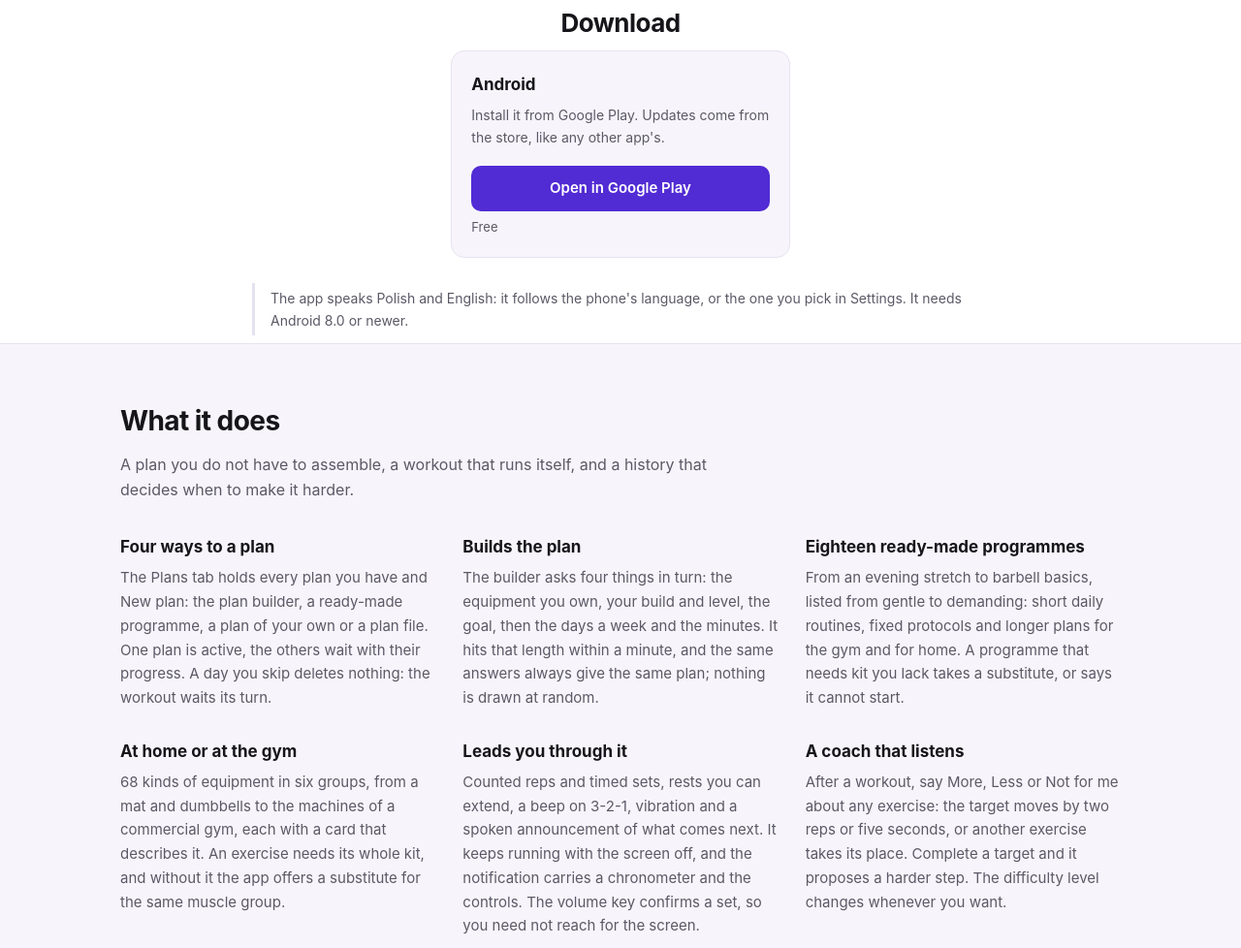
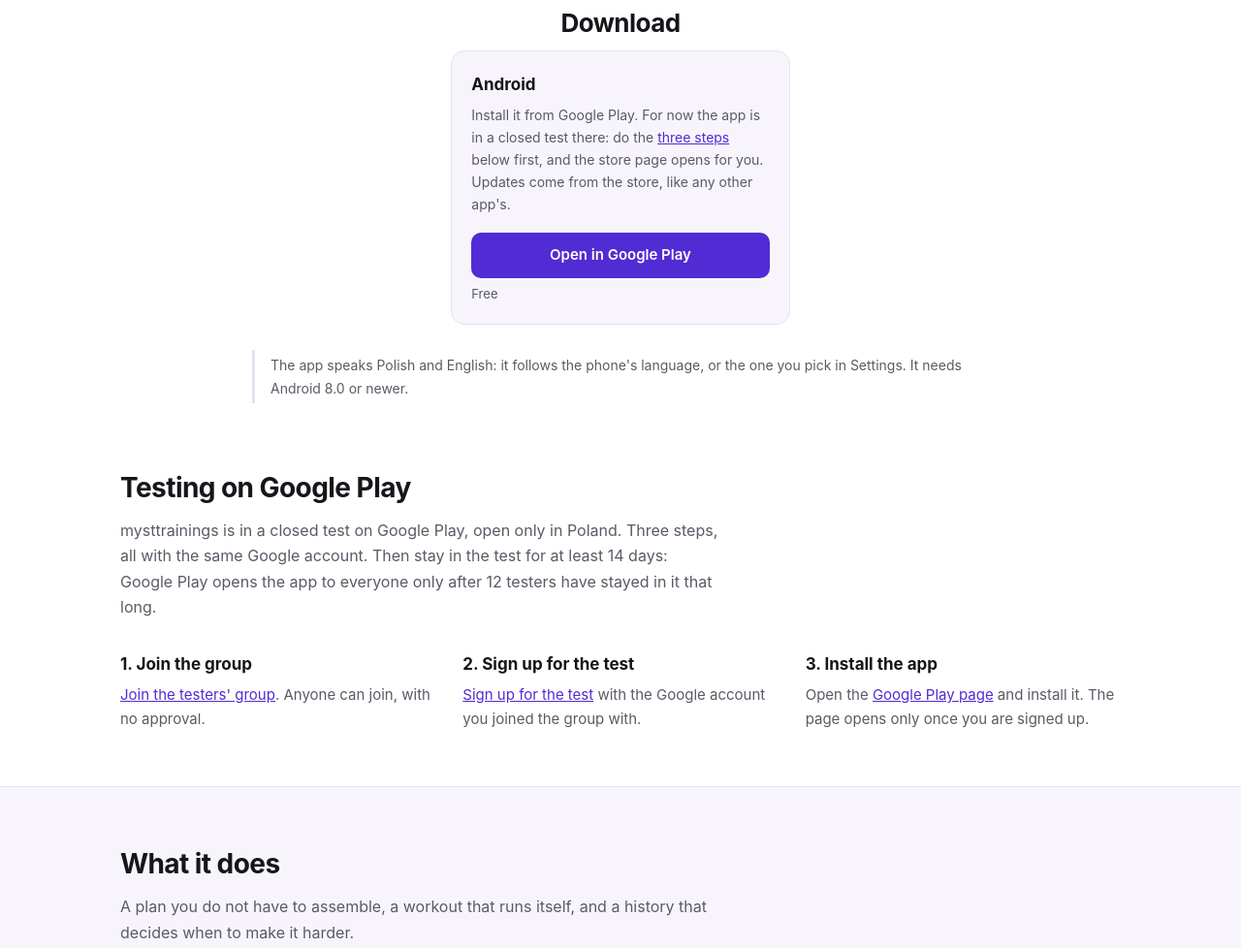
Before and after one commit to Mysttic/Mysttic, a plain HTML site: page mysttrainings/index.html in a window 1280 px wide. Shown: the part 978-1956 px from the top of the page at 97% size. Drawn offline with Linux system fonts and the light colour scheme.

Commit message:
mysttrainings: add the closed test steps under Download

```diff
--- a/mysttrainings/index.html
+++ b/mysttrainings/index.html
@@ -47,7 +47,9 @@
     <div class="tile">
       <h3>Android</h3>
       <p class="what">
-        Install it from Google Play. Updates come from the store, like any
+        Install it from Google Play. For now the app is in a closed test
+        there: do the <a href="#testing">three steps</a> below first, and the
+        store page opens for you. Updates come from the store, like any
         other app's.
       </p>
       <a class="button" href="https://play.google.com/store/apps/details?id=pl.mysttic.trainings">Open in Google Play</a>
@@ -60,6 +62,39 @@
     one you pick in Settings. It needs Android 8.0 or newer.
   </p>
 </div>
+
+<section class="wrap" id="testing">
+  <h2>Testing on Google Play</h2>
+  <p class="intro">
+    mysttrainings is in a closed test on Google Play, open only in Poland.
+    Three steps, all with the same Google account. Then stay in the test for at
+    least 14 days: Google Play opens the app to everyone only after 12 testers
+    have stayed in it that long.
+  </p>
+  <div class="features">
+    <div class="feature">
+      <h3>1. Join the group</h3>
+      <p>
+        <a href="https://groups.google.com/g/mysttrainings-testerzy">Join the testers' group</a>.
+        Anyone can join, with no approval.
+      </p>
+    </div>
+    <div class="feature">
+      <h3>2. Sign up for the test</h3>
+      <p>
+        <a href="https://play.google.com/apps/testing/pl.mysttic.trainings">Sign up for the test</a>
+        with the Google account you joined the group with.
+      </p>
+    </div>
+    <div class="feature">
+      <h3>3. Install the app</h3>
+      <p>
+        Open the <a href="https://play.google.com/store/apps/details?id=pl.mysttic.trainings">Google Play page</a>
+        and install it. The page opens only once you are signed up.
+      </p>
+    </div>
+  </div>
+</section>
 
 <section class="band">
   <div class="wrap">
```
